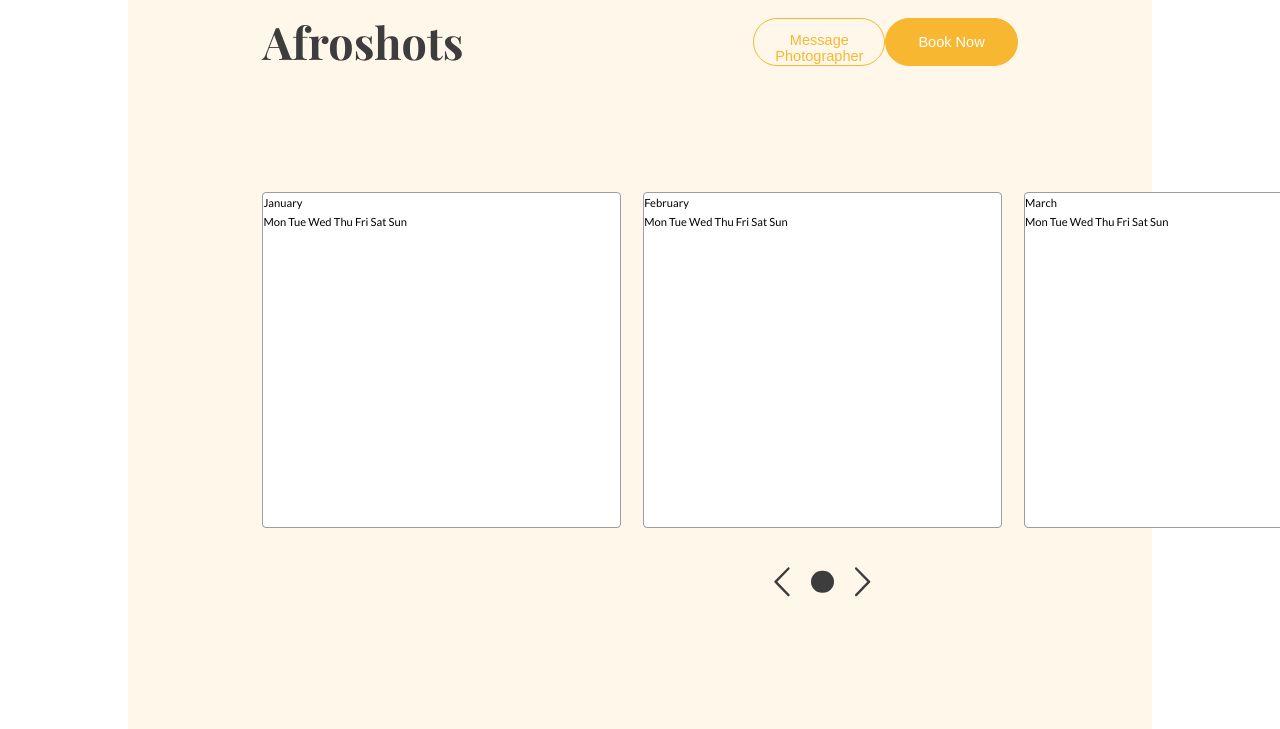
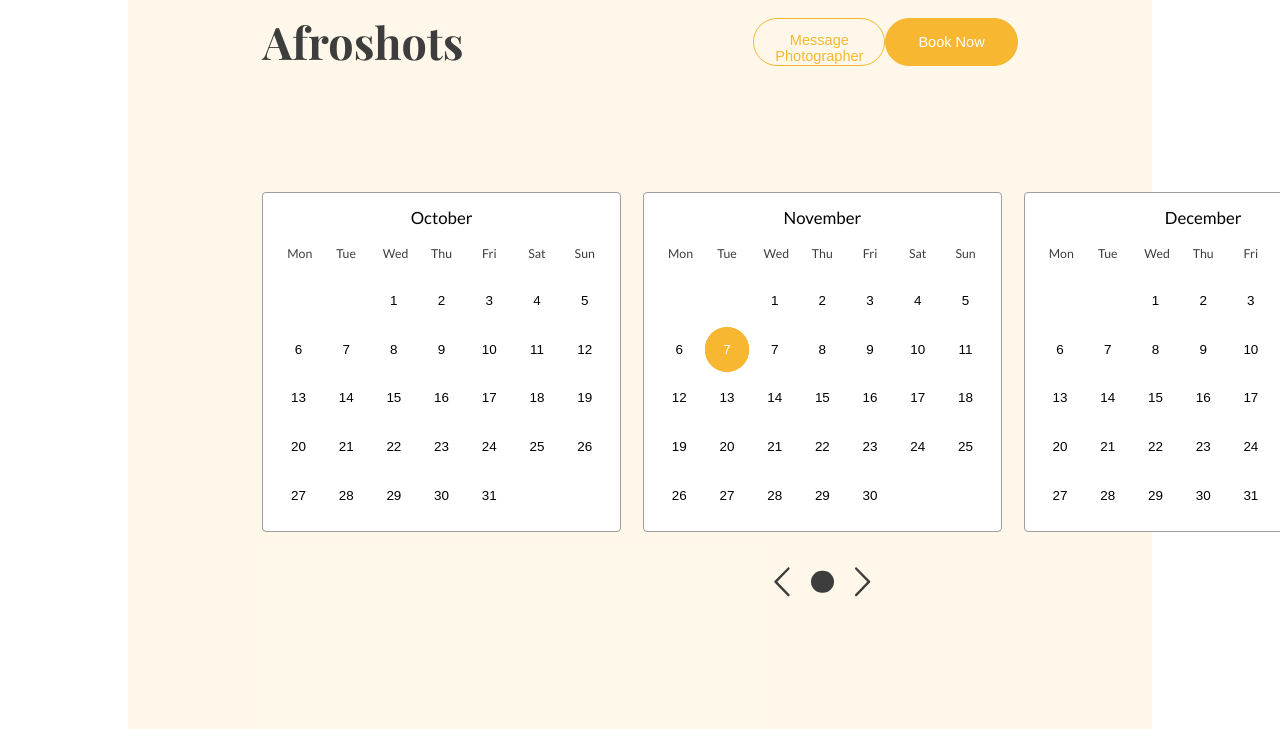
Before and after one commit to emmanuelnwogbo/peexo, a website built with webpack: page src/index.html in a window 1280 px wide. Shown: the part 725-1454 px from the top of the page. Built offline with nearby package versions, Linux system fonts and the light colour scheme; a web font is replaced by a local one.

Commit message:
added calendar functionality

```diff
--- a/src/js/calender.js
+++ b/src/js/calender.js
@@ -1,9 +1,6 @@
 const calenderBody = document.getElementById('calender-body');
 const calenderNavLeft = document.getElementById('calender-nav-left');
 const calenderNavRight = document.getElementById('calender-nav-right');
-/*const days = [
-  1, 2, 3, 4, 5, 6, 7, 8, 9, 10, 11, 12, 13, 14, 15, 16, 17, 18, 19, 20, 21, 22, 23, 24, 25, 26, 27, 28, 29, 30, 31
-]*/
 const months = [
   "January",
   "February",
@@ -18,21 +15,19 @@
   "November",
   "December"
 ];
+const today = new Date();
+const g_currentYear = today.getFullYear();
+const g_currentMonth = today.getMonth();
 const daysInMonth = [31, 28, 31, 30, 31, 30, 31, 31, 30, 31, 30, 31];
-const daysNames = [
-  "Monday",
-  "Tuesday",
-  "Wednesday",
-  "Thursday",
-  "Friday",
-  "Saturday",
-  "Sunday"
-];
 
-let beginning = 0;
-let limit = 3;
+let beginning = 9;
+let limit = 12;
 
 calenderNavLeft.addEventListener('click', e => {
+  if (beginning === 0) {
+    return;
+  }
+
   if (beginning > 0) {
     beginning -=3;
     limit -=3
@@ -43,6 +38,10 @@
 });
 
 calenderNavRight.addEventListener('click', e => {
+  if (beginning === 9) {
+    return;
+  }
+
   if (beginning < 9) {
     beginning +=3;
     limit +=3
@@ -69,8 +68,45 @@
           <span>Sat</span>
           <span>Sun</span>
         </div>
+        <div class='month__dates' id=${month}>
+        </div>
       </div>
     `);
+
+    insertDates(daysInMonth[months.indexOf(month)], month);
     }
   });
 }
+
+function insertDates(numOfDays, month) {
+  const mon = document.getElementById(month);
+  let num = 0;
+
+  while (num < numOfDays) {
+    num +=1;
+
+    if (num === getCurrentDay() && month === 'November') {
+      mon.insertAdjacentHTML('beforeend', `
+        <button class="today">
+          <time>${num}</time>
+        </button>
+      `)
+    }
+
+    mon.insertAdjacentHTML('beforeend', `
+      <button>
+        <time>${num}</time>
+      </button>
+    `)
+  }
+}
+
+function getCurrentDay() {
+  let today = new Date();
+  let thisMonth = today.getMonth();
+  let thisYear = today.getFullYear();
+  if (thisMonth === g_currentMonth && thisYear === g_currentYear) {
+    console.log(today.getDate())
+  	return today.getDate();
+  }
+}
--- a/src/scss/base/animations.scss
+++ b/src/scss/base/animations.scss
@@ -1,7 +1,6 @@
 @keyframes moveInUp {
     0% {
-        opacity: 0;
-        transform: translateY(-10rem);
+        transform: translateY(-3rem);
     }
 
     80% {
@@ -17,7 +16,7 @@
 @keyframes moveInDown {
   0% {
       opacity: 0;
-      transform: translateY(10rem);
+      transform: translateY(4rem);
   }
 
   80% {
--- a/src/scss/components/calender.scss
+++ b/src/scss/components/calender.scss
@@ -41,7 +41,7 @@
 
       &-yellow {
         background: $font-color-logo;
-        color: #fff;
+        color: $primary-white;
         border: $font-color-logo 1.4px solid;
       }
     }
@@ -76,7 +76,7 @@
         border-radius: 50%;
         height: 2rem;
         width: 2rem;
-        background: #3d3d3d;
+        background: $primary-font-color-black;
         display: inline-block;
         margin: 0 1rem;
         transform: translateY(-.2rem);
@@ -98,6 +98,78 @@
 .month {
   height: 100%;
   border: rgba($primary-font-color-black,.5) 1.4px solid;
-  background: #fff;
+  background: $primary-white;
   border-radius: .4rem;
+  transition:  all .2s ease-in-out;
+  animation: moveInUp .2s ease-in;
+  padding: 1rem;
+
+  &__name {
+    display:flex;
+    justify-content: center;
+    align-items:center;
+    font-size: 1.5rem;
+    margin-bottom: 1rem;
+    font-weight: 500;
+  }
+
+  &__days {
+    display: grid;
+    justify-content:center;
+    align-items:center;
+    grid-template-columns: repeat(7, 1fr);
+    color:$primary-font-color-black;
+    margin-bottom: 1rem;
+    //font-weight:600;
+
+
+    span {
+      width: 2rem;
+      justify-self: center;
+      align-self: center;
+      text-align: center;
+      font-size: 1.1rem;
+      color:$primary-font-color-black;
+    }
+  }
+
+  &__dates {
+    display:grid;
+    grid-template-columns: repeat(7, 1fr);
+
+    & button{
+      cursor: pointer;
+      outline: 0;
+      border: 0;
+      background: transparent;
+      font-size: 1.2rem;
+      justify-self: center;
+      align-self: center;
+      width: 4rem;
+      height: 4rem;
+      border-radius: 50%;
+      margin: 2px 0;
+      transition-duration: .2s;
+
+      &.today{
+        box-shadow:inset 0px 0px 0px 2px $font-color-logo;
+        background: $font-color-logo;
+        color: $primary-white;
+      }
+
+      &:first-child{
+        grid-column:3;
+      }
+
+      &:hover{
+        background:#eee;
+      }
+
+      &:focus{
+        background:$primary-font-color-black;
+        color:$primary-white;
+        font-weight:600;
+      }
+    }
+  }
 }
--- a/src/scss/components/mast.scss
+++ b/src/scss/components/mast.scss
@@ -44,6 +44,7 @@
       height: 100%;
     }
     &--menuitem {
+      position: relative;
       display: flex;
       justify-content: center;
       align-items: center;
@@ -53,6 +54,21 @@
       letter-spacing: .5px;
       height: 100%;
 
+      &:hover::before {
+        width: 70%;
+      }
+
+      &::before {
+        content: '';
+        background: $primary-white;
+        width: 0%;
+        height: .2rem;
+        position: absolute;
+        left: 1.4rem;
+        bottom: 30%;
+        transition: all .2s ease-in-out;
+      }
+
       &-active {
         background: $primary-font-color-black;
       }
```
